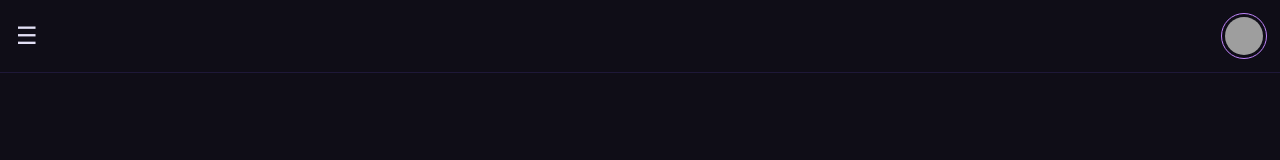
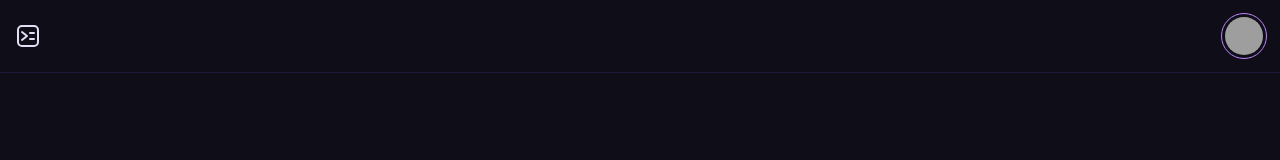
Before and after one commit to Brandon-Abundis/sdi-COM-capstone, a React (Vite) app in the folder client/: page /dashboard in a window 1280 px wide. Shown: the top 160 px of the page. Built offline with nearby package versions, Linux system fonts and the light colour scheme; sample sign-in values are in the browser's storage; grey boxes are pictures that could not be loaded.

Commit message:
added open icon

```diff
--- a/client/src/app/components/CloseIcon.jsx
+++ b/client/src/app/components/OpenIcon.jsx
@@ -1,4 +1,4 @@
-export default function CloseIcon() {
+export default function OpenIcon() {
   return (
     <div className="flex">
       <svg
@@ -18,25 +18,25 @@ export default function CloseIcon() {
           strokeWidth="2"
         />
         <line
-          x1="7"
+          x1="14"
           y1="9"
-          x2="11"
+          x2="18"
           y2="9"
           stroke="currentColor"
           strokeWidth="2"
           strokeLinecap="round"
         />
         <line
-          x1="7"
+          x1="14"
           y1="15"
-          x2="11"
+          x2="18"
           y2="15"
           stroke="currentColor"
           strokeWidth="2"
           strokeLinecap="round"
         />
         <path
-          d="M18 8 L14 12 L18 16"
+          d="M6 8 L11 12 L6 16"
           stroke="currentColor"
           strokeWidth="2"
           strokeLinecap="round"
--- a/client/src/app/components/Sidebar.jsx
+++ b/client/src/app/components/Sidebar.jsx
@@ -8,7 +8,7 @@ export default function Sidebar({ isOpen, onClose }) {
         isOpen ? "translate-x-0" : "-translate-x-full"
       } transition-transform duration-300 ease-in-out`}
     >
-      <div className="px-4 py-8">
+      <div className="px-4 py-7">
         <button
           onClick={onClose}
           className="hover:text-primary mb-4 flex items-center gap-2 ml-auto"
--- a/client/src/app/layouts/ProtectedLayout.jsx
+++ b/client/src/app/layouts/ProtectedLayout.jsx
@@ -1,6 +1,7 @@
 import { useState } from "react";
 import { Outlet, Link } from "react-router-dom";
 import Sidebar from "../components/Sidebar.jsx";
+import OpenIcon from "../components/OpenIcon.jsx";
 
 export default function ProtectedLayout() {
   const [isSidebarOpen, setIsSidebarOpen] = useState(false);
@@ -17,7 +18,7 @@ export default function ProtectedLayout() {
           onClick={toggleSidebar}
           className="text-[#e2dff5] hover:text-primary text-2xl hover:cursor-pointer"
         >
-          ☰
+          <OpenIcon />
         </button>
 
         {/* Profile icon */}
```
